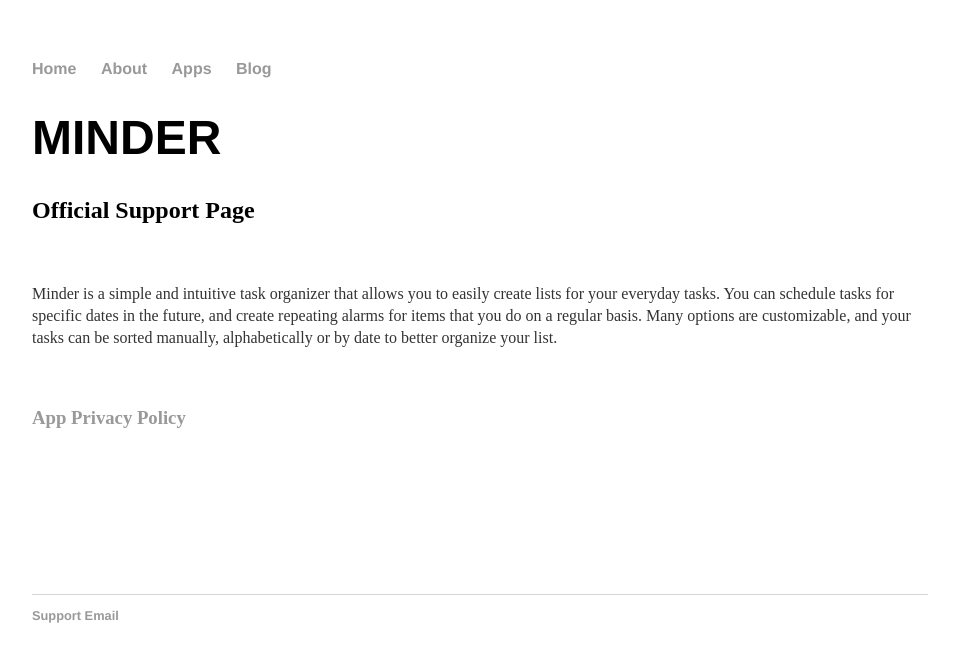
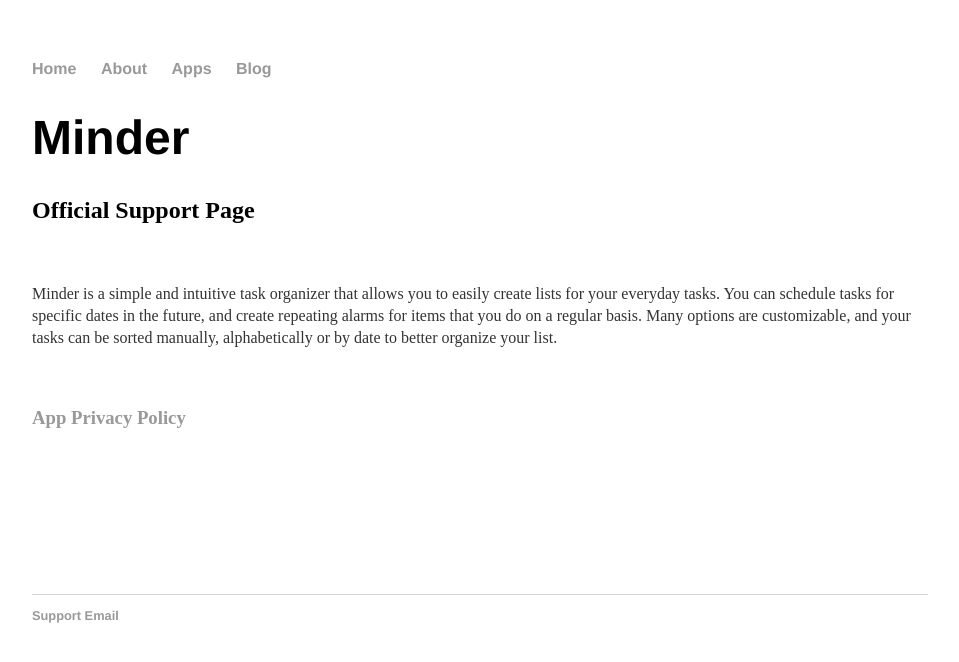
Before and after one commit to Wattholm/Wattholm.github.io, a Jekyll site: the page built from apps/minder/index.md, in a window 1280 px wide. Shown: the top 662 px of the page, without its empty margins (160-1119 px from the left). Built offline with Jekyll 4.4.1, drawn with Linux system fonts in a browser that asks for light colours; our own code applies the rules of GitHub Pages for plain Markdown files.

```diff
--- a/apps/minder/index.md
+++ b/apps/minder/index.md
@@ -1,4 +1,4 @@
-# MINDER
+# Minder
 ## Official Support Page
 
 &nbsp;
```
